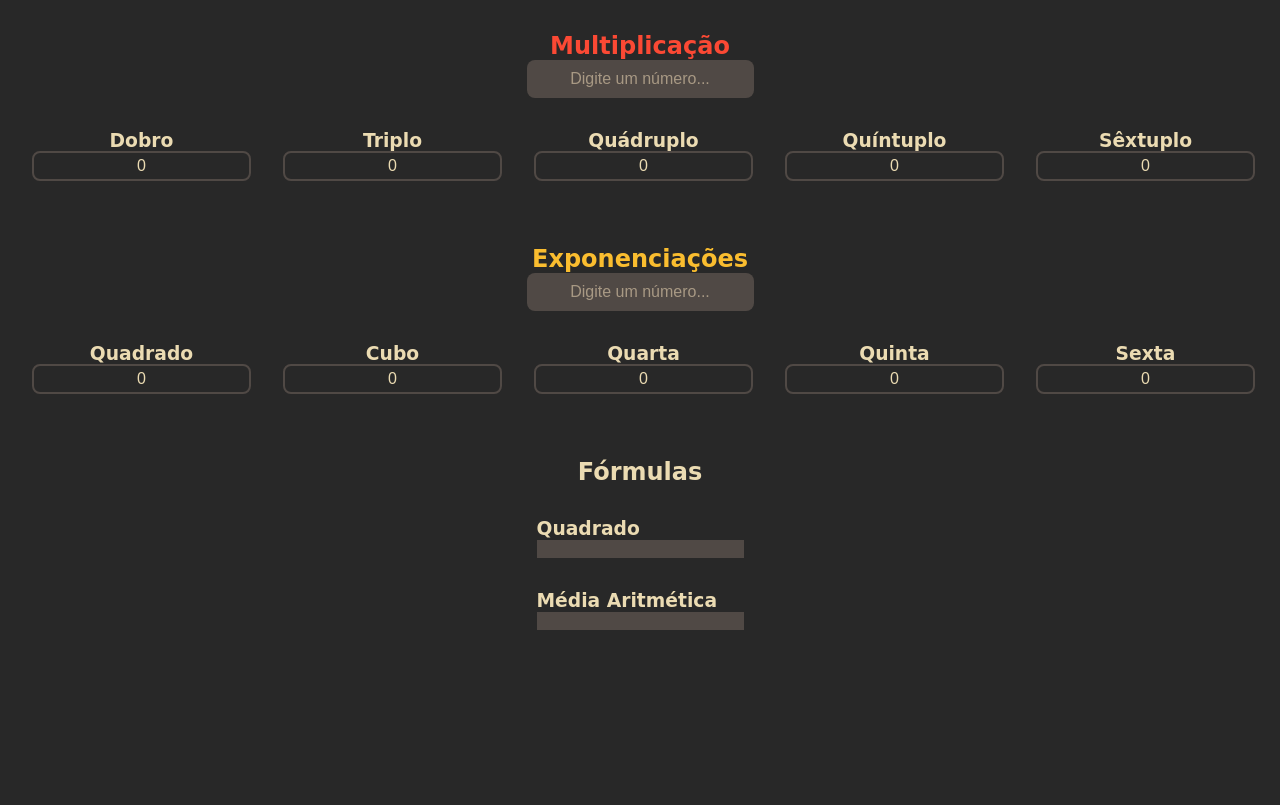
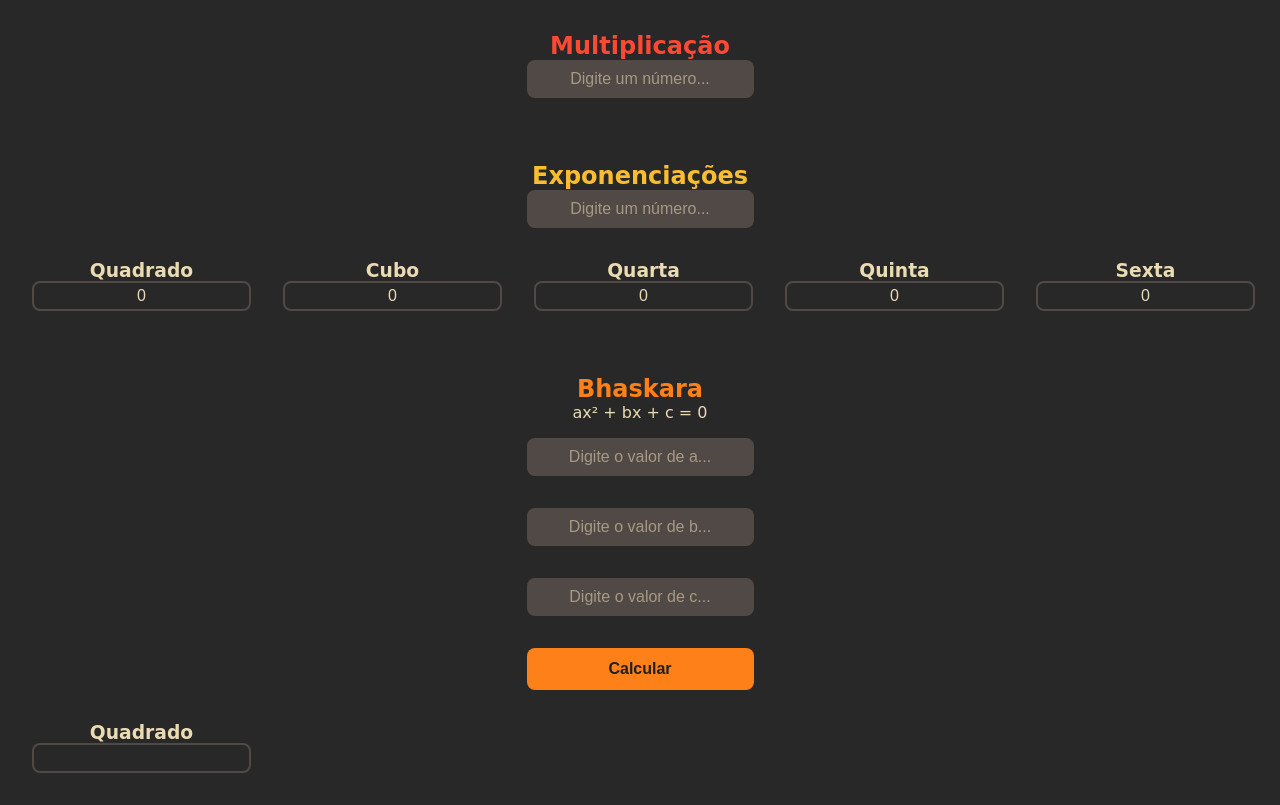
Before and after one commit to guskka/PWIII, a PHP site: page / in a window 1280 px wide. Shown: the part 55-860 px from the top of the page. Before the commit the page ends 685 px from the top, so only its background shows below. Run offline with PHP 8.4, Linux system fonts and the light colour scheme; some web fonts are replaced.

Commit message:
style: oculta resultados quando input vazio em multiplicações

```diff
--- a/2 - Operacoes Matematicas/index.html
+++ b/2 - Operacoes Matematicas/index.html
@@ -42,11 +42,13 @@
     </aside>
 
     <article id="multiplicacoes">
-        <div class="inputContainer">
+        <div class="titleArticle">
             <h2>Multiplicação</h2>
-            <input id="numMultiplicacao" type="number" placeholder="Digite um número...">
+            <div class="inputContainer">
+                <input id="numMultiplicacao" type="number" placeholder="Digite um número...">
+            </div>
         </div>
-        <div class="operacoes">
+        <div id="operacoesMultiplicacao" class="operacoes">
             <div class="operacaoDobro">
                 <h3>Dobro</h3>
                 <input id="resDobro" disabled="true" type="number">
@@ -71,9 +73,11 @@
     </article>
 
     <article id="exponenciacoes">
-        <div class="inputContainer">
+        <div class="titleArticle">
             <h2>Exponenciações</h2>
-            <input id="numExponenciacao" type="number" placeholder="Digite um número...">
+            <div class="inputContainer">
+                <input id="numExponenciacao" type="number" placeholder="Digite um número...">
+            </div>
         </div>
         <div class="operacoes">
             <div class="operacaoQuadrado">
@@ -98,15 +102,23 @@
             </div>
         </div>
     </article>
-    <article>
-        <h2 id="formulas">Fórmulas</h2>
-        <div class="operacaoBhaskara">
-            <h3>Quadrado</h3>
-            <input id="" type="">
+
+    <article id="bhaskara">
+        <div class="titleArticle">
+            <h2>Bhaskara</h2>
+            <p class="descFormula">ax² + bx + c = 0</p>
+            <div class="inputContainer">
+                <input id="numA" type="number" required="true" placeholder="Digite o valor de a...">
+                <input id="numB" type="number" required="true" placeholder="Digite o valor de b...">
+                <input id="numC" type="number" required="true" placeholder="Digite o valor de c...">
+                <button id="btnCalcBhaskara" onclick="calcBhaskara()">Calcular</button>
+            </div>
         </div>
-        <div class="operacaoAritmetica">
-            <h3>Média Aritmética</h3>
-            <input id="" type="">
+        <div class="operacoes">
+            <div class="operacaoQuadrado">
+                <h3>Quadrado</h3>
+                <input id="resQuadrado" disabled="true" type="number">
+            </div>
         </div>
     </article>
 
--- a/2 - Operacoes Matematicas/src/js/features/multiplicacao.js
+++ b/2 - Operacoes Matematicas/src/js/features/multiplicacao.js
@@ -11,8 +11,23 @@ resQuadruplo.value = 0;
 resQuintuplo.value = 0;
 resSextuplo.value = 0;
 
+document.getElementById("operacoesMultiplicacao").style.display = "none";
+
 numMultiplicacao.addEventListener("input", () => {
+    if (numMultiplicacao.value != "") {
+        document.getElementById("operacoesMultiplicacao").style.display = "flex";
+    }
+    else {
+        resDobro.value = 0;
+        resTriplo.value = 0;
+        resQuadruplo.value = 0;
+        resQuintuplo.value = 0;
+        resSextuplo.value = 0;
+        document.getElementById("operacoesMultiplicacao").style.display = "none";
+    }
+
     const valor = numMultiplicacao.value;
+
 
     resDobro.value = valor * 2;
     resTriplo.value = valor * 3;
--- a/2 - Operacoes Matematicas/src/styles/input.css
+++ b/2 - Operacoes Matematicas/src/styles/input.css
@@ -15,16 +15,23 @@ input {
     font-size: var(--p);
 }
 
+button {
+    text-align: center;
+    border: none;
+    border-radius: .5rem;
+    font-size: var(--p);
+}
+
 input::placeholder {
     color: var(--fg4);
 }
 
-article .inputContainer input {
+article .titleArticle input {
     padding: .5rem;
     border: 2px solid transparent;
     border-radius: .5rem;
     background-color: var(--bg2);
-    transition: ease-in-out .2s ;
+    transition: ease-in-out .2s;
 }
 
 article .operacoes input {
@@ -34,12 +41,26 @@ article .operacoes input {
     background-color: transparent;
 }
 
-#multiplicacoes .inputContainer input:focus {
+#multiplicacoes .titleArticle input:focus {
     border: 2px solid var(--red);
     background-color: transparent;
 }
 
-#exponenciacoes .inputContainer input:focus {
+#exponenciacoes .titleArticle input:focus {
     border: 2px solid var(--yellow);
     background-color: transparent;
 }
+
+#bhaskara .titleArticle input:focus {
+    border: 2px solid var(--orange);
+    background-color: transparent;
+}
+
+#bhaskara #btnCalcBhaskara {
+    padding: .75rem 2rem;
+    width: 100%;
+    color: var(--bg0-hard);
+    background-color: var(--orange);
+    font-weight: bold;
+    cursor: pointer;
+}
--- a/2 - Operacoes Matematicas/src/styles/style.css
+++ b/2 - Operacoes Matematicas/src/styles/style.css
@@ -37,10 +37,23 @@ article  {
     padding: 2rem 0 2rem 0;
 }
 
+article .titleArticle {
+    display: flex;
+    flex-direction: column;
+    align-items: center;
+    text-align: center;
+}
+
+article .descFormula {
+    margin-bottom: 1rem;
+}
+
 article .inputContainer {
     display: flex;
     flex-direction: column;
     align-items: center;
+    gap: 2rem;
+    width: 100%;
 }
 
 article .operacoes {
@@ -48,6 +61,7 @@ article .operacoes {
     justify-content: space-between;
     width: 100%;
     gap: 2rem;
+    transition: ease-in-out 1s;
 }
 
 article .operacoes div {
@@ -64,3 +78,7 @@ article .operacoes div {
 #exponenciacoes h2 {
     color: var(--yellow);
 }
+
+#bhaskara h2 {
+    color: var(--orange);
+}
```
